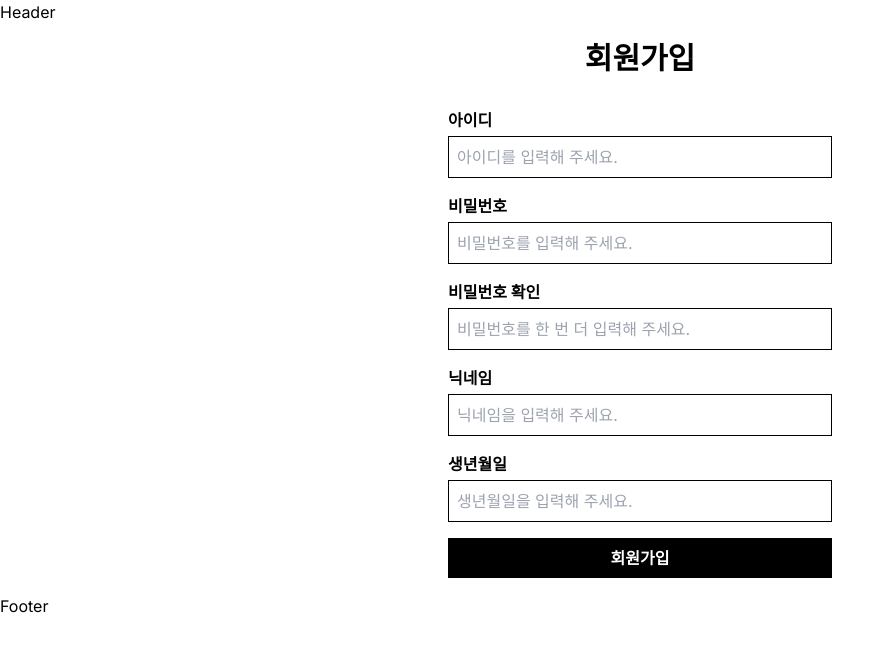
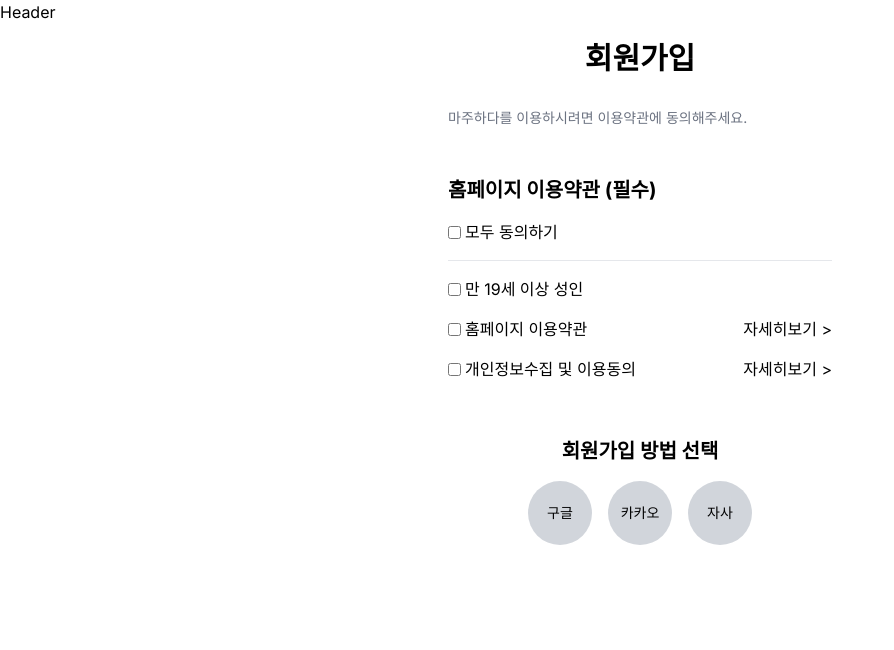
Before and after one commit to ahh0619/HANJANHAE, a Next.js app: page /signup in a window 1280 px wide. Shown: the top 650 px of the page, without its empty margins (0-894 px from the left). Built offline with nearby package versions, Linux system fonts and the light colour scheme.

Commit message:
✨ Feat : 회원가입 기능 구현
supabase와 연동해서 회원가입 기능 구현

```diff
--- /dev/null
+++ b/src/app/api/signup/route.ts
@@ -0,0 +1,42 @@
+import { NextResponse } from 'next/server';
+
+import { createClient } from '@/utils/supabase/server';
+
+export async function POST(request: Request) {
+  const supabase = createClient();
+
+  const { email, password, nickname, birth } = await request.json();
+
+  try {
+    // auth user 데이터 생성
+    const { data: authData, error: authError } = await supabase.auth.signUp({
+      email,
+      password,
+      options: {
+        data: { nickname, birth },
+      },
+    });
+
+    if (authError) {
+      return NextResponse.json({ errorMessage: authError.message });
+    }
+
+    // user 데이터 생성
+    const { error: userError } = await supabase.from('users').insert({
+      id: authData.user?.id,
+      nickname,
+      birth,
+    });
+
+    if (userError) {
+      return NextResponse.json({ errorMessage: userError.message });
+    }
+
+    // 자동 로그인 제거
+    await supabase.auth.signOut();
+
+    return NextResponse.json({ successMessage: '회원가입 성공' });
+  } catch (error: any) {
+    return NextResponse.json({ errorMessage: 'server error' });
+  }
+}
--- a/src/app/signup/_components/Information.tsx
+++ b/src/app/signup/_components/Information.tsx
@@ -1,8 +1,16 @@
+'use client';
+
+import { useRouter } from 'next/navigation';
+
 import InputField from '@/components/auth/InputField';
 import useSignUp from '@/hooks/auth/useSignUp';
 
 const Information = () => {
-  const { handleSubmit, register, onSubmit, errors } = useSignUp();
+  const router = useRouter();
+
+  const { handleSubmit, register, onSubmit, errors } = useSignUp({
+    handleSuccess: () => router.push('/signin'),
+  });
 
   return (
     <form className="flex flex-col gap-4" onSubmit={handleSubmit(onSubmit)}>
--- a/src/app/signup/_components/SignUpForm.tsx
+++ b/src/app/signup/_components/SignUpForm.tsx
@@ -1,18 +1,34 @@
 'use client';
 import { useState } from 'react';
+
 import Information from './Information';
 import Terms from './Terms';
 import TermsDetail from './TermsDetail';
 
 const SignUpForm = () => {
-  const [step, setStep] = useState(2);
-  const [isOpenTerms, setIsOpenTerms] = useState(false);
+  const [step, setStep] = useState<number>(1);
+  const [terms, setTerms] = useState<number | null>(null);
+
+  /* 회원가입 단계 이동 */
+  const handleMoveStep = (value: number) => {
+    setStep(value);
+  };
+
+  /* 이용약관 선택 */
+  const handleSelectTerms = (value: number | null) => {
+    setTerms(value);
+  };
 
   return (
     <>
-      {step === 1 && !isOpenTerms && <Terms />}
-      {step === 2 && !isOpenTerms && <Information />}
-      {isOpenTerms && <TermsDetail />}
+      {step === 1 && !terms && (
+        <Terms
+          handleMoveStep={handleMoveStep}
+          handleSelectTerms={handleSelectTerms}
+        />
+      )}
+      {step === 2 && !terms && <Information />}
+      {terms && <TermsDetail terms={terms} handleClose={handleSelectTerms} />}
     </>
   );
 };
--- a/src/app/signup/_components/Terms.tsx
+++ b/src/app/signup/_components/Terms.tsx
@@ -1,4 +1,44 @@
-const Terms = () => {
+'use client';
+import { useState } from 'react';
+
+type TermsProps = {
+  handleMoveStep: (value: number) => void;
+  handleSelectTerms: (value: number | null) => void;
+};
+
+const Terms = ({ handleMoveStep, handleSelectTerms }: TermsProps) => {
+  const [terms, setTerms] = useState({
+    adult: false,
+    use: false,
+    personal: false,
+  });
+
+  /* 모두 체크 여부 토글 */
+  const handleToggleAll = () => {
+    const hasFalse = Object.values(terms).some((value) => value === false);
+
+    setTerms({
+      ...terms,
+      ['adult']: hasFalse,
+      ['use']: hasFalse,
+      ['personal']: hasFalse,
+    });
+  };
+
+  /* 체크 여부 토글 */
+  const handleToggleItem = ({ name }: { name: keyof typeof terms }) => {
+    setTerms({ ...terms, [name]: !terms[name] });
+  };
+
+  /* 다음 단계로 이동 */
+  const handleMoveNext = () => {
+    if (!terms.adult || !terms.use || !terms.personal) {
+      window.alert('모든 항목에 동의해 주세요.');
+    } else {
+      handleMoveStep(2);
+    }
+  };
+
   return (
     <div className="flex flex-col gap-4">
       <p className="text-sm text-gray-500">
@@ -9,7 +49,12 @@ const Terms = () => {
 
       {/* 모두 동의 */}
       <div className="flex items-center gap-1">
-        <input type="checkbox" id="all" />
+        <input
+          type="checkbox"
+          id="all"
+          checked={terms.adult && terms.use && terms.personal}
+          onChange={handleToggleAll}
+        />
         <label className="cursor-pointer" htmlFor="all">
           모두 동의하기
         </label>
@@ -19,7 +64,12 @@ const Terms = () => {
 
       {/* 만 19세 이상 성인 */}
       <div className="flex items-center gap-1">
-        <input type="checkbox" id="adult" />
+        <input
+          type="checkbox"
+          id="adult"
+          checked={terms.adult}
+          onChange={() => handleToggleItem({ name: 'adult' })}
+        />
         <label className="cursor-pointer" htmlFor="adult">
           만 19세 이상 성인
         </label>
@@ -28,23 +78,37 @@ const Terms = () => {
       {/* 홈페이지 이용약관 */}
       <div className="flex justify-between">
         <div className="flex items-center gap-1">
-          <input type="checkbox" id="term" />
+          <input
+            type="checkbox"
+            id="term"
+            checked={terms.use}
+            onChange={() => handleToggleItem({ name: 'use' })}
+          />
           <label className="cursor-pointer" htmlFor="term">
             홈페이지 이용약관
           </label>
         </div>
-        <p className="cursor-pointer">자세히보기 &#62;</p>
+        <p className="cursor-pointer" onClick={() => handleSelectTerms(1)}>
+          자세히보기 &#62;
+        </p>
       </div>
 
       {/* 개인정보 수집 및 이용 동의 */}
       <div className="flex justify-between">
         <div className="flex items-center gap-1">
-          <input type="checkbox" id="personal" />
+          <input
+            type="checkbox"
+            id="personal"
+            checked={terms.personal}
+            onChange={() => handleToggleItem({ name: 'personal' })}
+          />
           <label className="cursor-pointer" htmlFor="personal">
             개인정보수집 및 이용동의
           </label>
         </div>
-        <p className="cursor-pointer">자세히보기 &#62;</p>
+        <p className="cursor-pointer" onClick={() => handleSelectTerms(2)}>
+          자세히보기 &#62;
+        </p>
       </div>
 
       {/* 회원가입 방법 */}
@@ -57,7 +121,10 @@ const Terms = () => {
         <div className="flex h-16 w-16 cursor-pointer items-center justify-center rounded-full bg-gray-300 text-sm">
           카카오
         </div>
-        <div className="flex h-16 w-16 cursor-pointer items-center justify-center rounded-full bg-gray-300 text-sm">
+        <div
+          className="flex h-16 w-16 cursor-pointer items-center justify-center rounded-full bg-gray-300 text-sm"
+          onClick={handleMoveNext}
+        >
           자사
         </div>
       </div>
--- a/src/app/signup/_components/TermsDetail.tsx
+++ b/src/app/signup/_components/TermsDetail.tsx
@@ -1,10 +1,25 @@
-const TermsDetail = () => {
+type TermsDetailProps = {
+  terms: number | null;
+  handleClose: (value: number | null) => void;
+};
+
+const TermsDetail = ({ terms, handleClose }: TermsDetailProps) => {
   return (
     <div className="absolute left-0 right-0 top-0 bg-white">
       <div className="mx-auto w-11/12 max-w-96 py-4">
-        <h1 className="mb-8 text-center text-3xl font-bold">이용약관</h1>
+        <div className="relative">
+          <span
+            className="absolute left-0 top-0 cursor-pointer text-lg"
+            onClick={() => handleClose(null)}
+          >
+            &#60;
+          </span>
+          <h1 className="mb-8 text-center text-3xl font-bold">이용약관</h1>
+        </div>
 
-        <p className="text-xl font-bold">홈페이지 이용 약관</p>
+        <p className="text-xl font-bold">
+          {terms === 1 ? '홈페이지 이용 약관' : '개인정보수집 및 이용동의'}
+        </p>
 
         <p>
           What is Lorem Ipsum? Lorem Ipsum is simply dummy text of the printing
--- a/src/components/auth/InputField.tsx
+++ b/src/components/auth/InputField.tsx
@@ -1,13 +1,13 @@
 import { FieldValues, Path, UseFormRegister } from 'react-hook-form';
 
-interface InputFieldProps<T extends FieldValues> {
+type InputFieldProps<T extends FieldValues> = {
   id: Path<T>;
   label: string;
   type?: string;
   placeholder: string;
   register: UseFormRegister<T>;
   error?: string;
-}
+};
 
 const InputField = <T extends FieldValues>({
   id,
--- a/src/components/layout/Footer.tsx
+++ b/src/components/layout/Footer.tsx
@@ -5,7 +5,7 @@ import { usePathname } from 'next/navigation';
 const Footer = () => {
   const pathname = usePathname();
 
-  return pathname !== '/survey' && <div> Footer</div>;
+  return !['/signup', '/survey'].includes(pathname) && <div> Footer</div>;
 };
 
 export default Footer;
--- a/src/hooks/auth/useSignUp.ts
+++ b/src/hooks/auth/useSignUp.ts
@@ -1,7 +1,12 @@
-import { SignUpDataType } from '@/types/Auth';
 import { zodResolver } from '@hookform/resolvers/zod';
 import { useForm } from 'react-hook-form';
 import { z } from 'zod';
+
+import { SignUpDataType } from '@/types/Auth';
+
+type UseSignUpProps = {
+  handleSuccess: () => void;
+};
 
 const signupSchema = z
   .object({
@@ -41,7 +46,7 @@ const signupSchema = z
     path: ['passwordConfirm'],
   });
 
-const useSignUp = () => {
+const useSignUp = ({ handleSuccess }: UseSignUpProps) => {
   const {
     register,
     handleSubmit,
@@ -58,11 +63,29 @@ const useSignUp = () => {
     },
   });
 
-  const onSubmit = (data: SignUpDataType) => {
+  const onSubmit = async (values: SignUpDataType) => {
     try {
-      console.log('signup data => ', data);
-    } catch (error) {
-      console.log('signup error');
+      const response = await fetch('/api/signup', {
+        method: 'POST',
+        headers: {
+          'Content-Type': 'application/json',
+        },
+        body: JSON.stringify(values),
+      });
+
+      const data = await response.json();
+
+      if (data.errorMessage) {
+        window.alert(data.errorMessage);
+        return;
+      }
+
+      if (data.successMessage) {
+        window.alert(data.successMessage);
+        handleSuccess();
+      }
+    } catch (error: any) {
+      window.alert(error.message);
     }
   };
 
```
Also changed, not shown: src/types/Auth.ts (+4 -4 lines).
